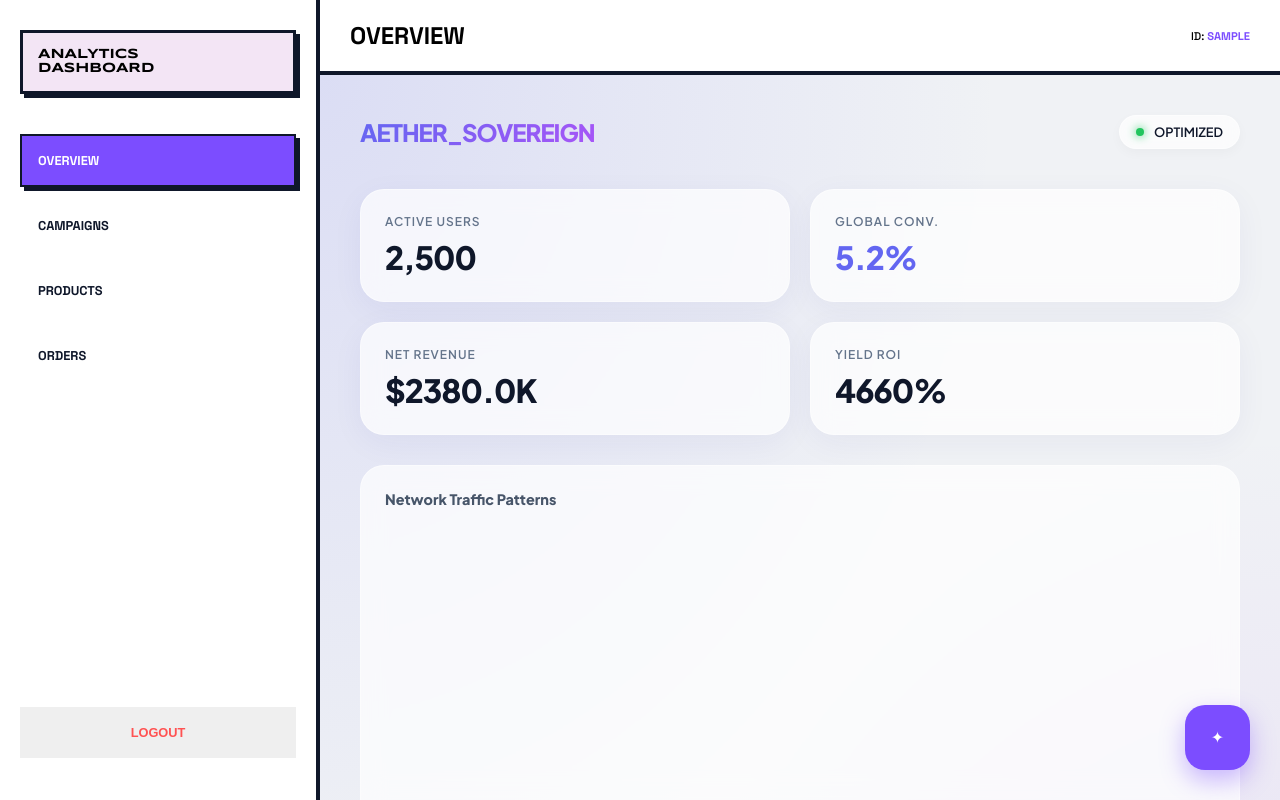
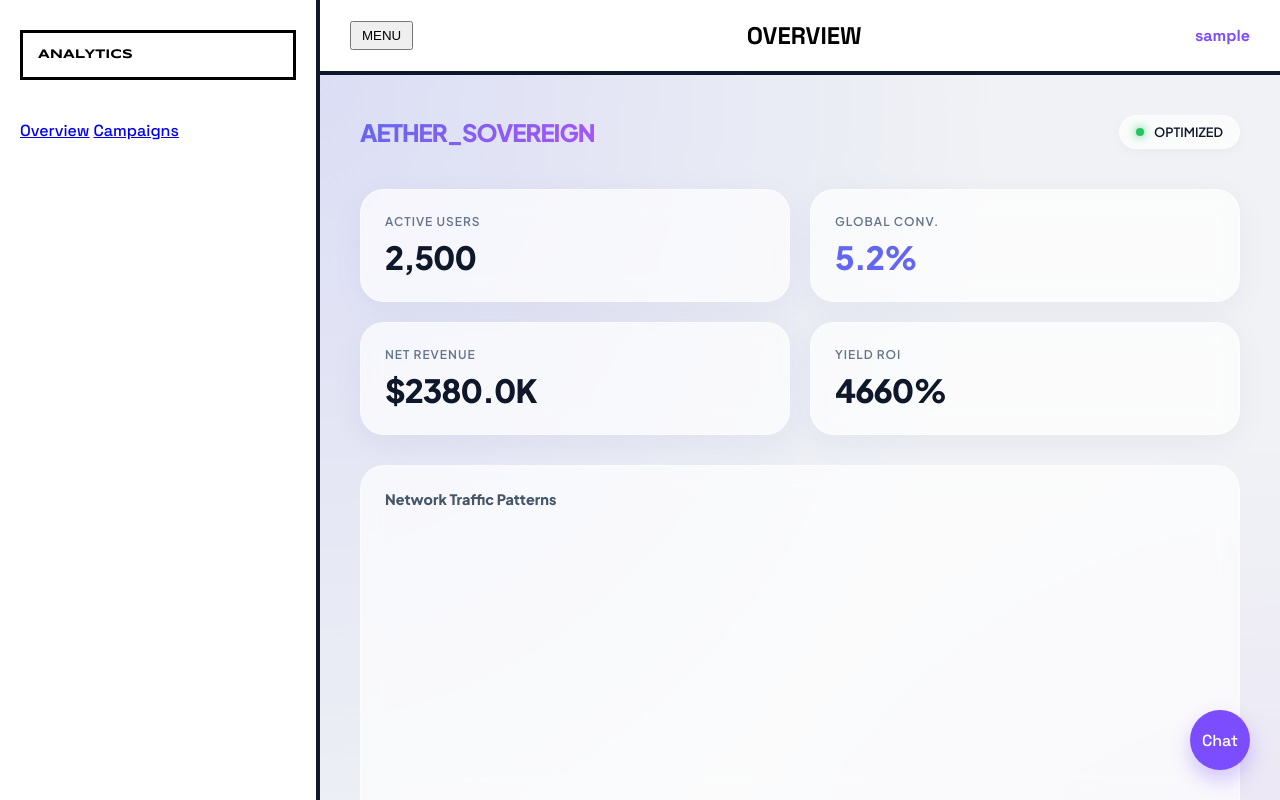
Before and after one commit to RAHUL2525252525/DIGITAL-ANALYTICS-DASHBOARD, a Flask app: page /dashboard in a window 1280 px wide. Run offline with Flask 3, Linux system fonts and the light colour scheme; the visitor is signed in with stand-in values (Sample User, id 1); some libraries are stand-ins or nearby versions.

Commit message:
Update dashboard.html

```diff
--- a/templates/dashboard.html
+++ b/templates/dashboard.html
@@ -13,49 +13,58 @@
   --panel-white: #FFFFFF;
   --text-main: #0F172A;
   --border-thick: 4px solid #0F172A;
-  --danger: #FF5252;
   --shadow-brutalist: 8px 8px 0px #0F172A;
   --ai-bubble: #F8FAFC;
   --user-bubble: #7C4DFF;
   --chat-glass: rgba(255, 255, 255, 0.94);
 }
-* { margin: 0; padding: 0; box-sizing: border-box; cursor: crosshair; -webkit-tap-highlight-color: transparent; }
+
+* { margin: 0; padding: 0; box-sizing: border-box; cursor: crosshair; }
 
 body {
   font-family: 'Space Grotesk', sans-serif;
   background: var(--bg-pure);
   display: flex;
-  height: 100vh;
-  height: 100dvh; /* Fix for mobile address bars */
+  height: 100dvh; /* Dynamic viewport height for mobile bars */
   width: 100vw;
   overflow: hidden;
-  position: fixed; /* Prevent bouncy scrolling on mobile shells */
+  position: fixed;
 }
 
 /* --- DASHBOARD UI --- */
 .sidebar {
   width: 320px; background: var(--panel-white); border-right: var(--border-thick);
   padding: 30px 20px; display: flex; flex-direction: column; flex-shrink: 0;
-  transition: transform 0.3s ease; z-index: 1001; overflow-y: auto;
+  transition: transform 0.3s ease; z-index: 1001;
 }
-.brand-container { margin-bottom: 40px; padding: 15px; border: 3px solid var(--text-main); background: var(--accent-purple-soft); box-shadow: 4px 4px 0px var(--text-main); flex-shrink: 0; }
-.brand-title { font-family: 'Syncopate', sans-serif; font-size: 0.85rem; font-weight: 700; text-transform: uppercase; }
 
-.nav-link { display: block; padding: 16px; margin-bottom: 12px; text-transform: uppercase; font-weight: 700; font-size: 0.8rem; text-decoration: none; color: var(--text-main); border: 2px solid transparent; cursor: pointer; }
-.nav-link.active { background: var(--accent-purple); color: #fff; border: 2px solid var(--text-main); box-shadow: 4px 4px 0px var(--text-main); }
+.main { flex: 1; display: flex; flex-direction: column; min-width: 0; height: 100%; position: relative; }
 
-.main { flex: 1; display: flex; flex-direction: column; min-width: 0; position: relative; height: 100%; }
-.header { display: flex; justify-content: space-between; align-items: center; padding: 20px 30px; background: white; border-bottom: var(--border-thick); flex-shrink: 0; }
+.header {
+  display: flex; justify-content: space-between; align-items: center;
+  padding: 20px 30px; background: white; border-bottom: var(--border-thick); flex-shrink: 0;
+}
 
-/* FIX: Scrollable container for the pages */
-.content-area { flex: 1; overflow-y: auto; -webkit-overflow-scrolling: touch; background: #fff; }
-#frame { width: 100%; height: 100%; border: none; display: block; }
+/* THE CRITICAL FIX FOR MOBILE IFRAME SCROLLING */
+.content-area {
+  flex: 1;
+  position: relative;
+  overflow-y: auto;
+  -webkit-overflow-scrolling: touch; /* Forces momentum scrolling on iOS */
+}
 
-#mobile-toggle { display: none; background: var(--text-main); color: white; border: none; padding: 8px 12px; font-family: 'Syncopate'; font-size: 0.6rem; }
+#frame {
+  width: 100%;
+  height: 100%;
+  border: none;
+  display: block;
+  /* Prevent iframe from expanding beyond parent on mobile */
+  min-height: 100%;
+}
 
-/* --- MODERN CHATBOT (Original Design Reverted) --- */
+/* --- CHATBOT UI (Reverted to Original Logic/Style) --- */
 #chat-window {
-  width: 420px; height: 650px;
+  width: 420px; height: 600px;
   background: var(--chat-glass);
   backdrop-filter: blur(12px); border: 1px solid rgba(0,0,0,0.1);
   display: none; flex-direction: column;
@@ -63,182 +72,131 @@ body {
   box-shadow: 0 20px 50px rgba(0,0,0,0.15); z-index: 2000;
   border-radius: 24px; overflow: hidden;
 }
+
 .chat-header {
     background: #fff; color: var(--text-main); padding: 18px 24px;
     display: flex; justify-content: space-between; align-items: center; border-bottom: 1px solid #eee;
 }
-.ai-status { display: flex; align-items: center; gap: 10px; }
-.ai-logo-dot {
-    width: 32px; height: 32px; background: var(--accent-purple);
-    border-radius: 50%; display: flex; align-items: center; justify-content: center;
-    font-size: 14px; font-weight: 700; color: white;
-}
-.chat-project-card {
-  margin: 15px; padding: 15px; background: #fff; border: 1px solid #eee;
-  border-radius: 16px; font-size: 12px; line-height: 1.5;
-  color: #64748b; box-shadow: 0 4px 12px rgba(0,0,0,0.03);
-}
-#chat-messages { flex: 1; overflow-y: auto; padding: 20px; display: flex; flex-direction: column; gap: 20px; }
-.msg-bubble { padding: 14px 18px; font-size: 14px; line-height: 1.6; max-width: 85%; position: relative; border-radius: 18px; }
+
+#chat-messages { flex: 1; overflow-y: auto; padding: 20px; display: flex; flex-direction: column; gap: 15px; }
+
+.msg-bubble { padding: 12px 16px; font-size: 14px; line-height: 1.5; max-width: 80%; border-radius: 18px; }
 .user-msg { background: var(--user-bubble); color: white; align-self: flex-end; border-bottom-right-radius: 4px; }
-.ai-msg { background: var(--ai-bubble); color: var(--text-main); align-self: flex-start; border-bottom-left-radius: 4px; border: 1px solid #f1f5f9; }
-.ai-msg ul { margin-left: 15px; margin-top: 8px; }
-.ai-msg li { list-style: disc; margin-bottom: 6px; }
+.ai-msg { background: var(--ai-bubble); color: var(--text-main); align-self: flex-start; border-bottom-left-radius: 4px; border: 1px solid #e2e8f0; }
 
-.chat-footer { padding: 15px 20px; background: #fff; border-top: 1px solid #eee; }
-.input-container { background: #f1f5f9; border-radius: 12px; display: flex; align-items: center; padding: 5px 10px; }
-#chat-input { flex: 1; padding: 12px; border: none; background: transparent; outline: none; font-family: inherit; font-size: 14px; }
-.controls-group { display: flex; gap: 8px; }
-.btn-circle {
-    width: 38px; height: 38px; border-radius: 10px; border: none;
-    display: flex; align-items: center; justify-content: center;
-    cursor: pointer; transition: 0.2s; font-size: 18px;
-}
-.stop-btn { background: #e2e8f0; color: #64748b; display: none; }
-.send-btn { background: var(--accent-purple); color: white; }
+.chat-footer { padding: 15px; background: #fff; border-top: 1px solid #eee; }
+.input-container { background: #f1f5f9; border-radius: 12px; display: flex; align-items: center; padding: 5px; }
+#chat-input { flex: 1; padding: 10px; border: none; background: transparent; outline: none; }
+
+.stop-btn { background: #e2e8f0; color: #64748b; display: none; padding: 8px 12px; border-radius: 8px; border:none; cursor:pointer; margin-right:5px;}
+.send-btn { background: var(--accent-purple); color: white; border: none; padding: 8px 15px; border-radius: 8px; cursor: pointer; }
 
 #chat-trigger {
   position: fixed; bottom: 30px; right: 30px;
-  width: 65px; height: 65px; background: var(--accent-purple);
-  border-radius: 20px; color: white; display: flex;
+  width: 60px; height: 60px; background: var(--accent-purple);
+  border-radius: 50%; color: white; display: flex;
   justify-content: center; align-items: center; cursor: pointer;
-  z-index: 2000; box-shadow: 0 10px 25px rgba(124, 77, 255, 0.4);
+  z-index: 2000; box-shadow: 0 10px 20px rgba(124, 77, 255, 0.3);
 }
 
 @media (max-width: 850px) {
-  .sidebar { position: absolute; left: 0; top: 0; bottom: 0; transform: translateX(-100%); width: 280px; }
+  .sidebar { position: absolute; left: 0; top: 0; bottom: 0; transform: translateX(-100%); }
   .sidebar.open { transform: translateX(0); }
-  #chat-window { width: 94vw; height: 75vh; right: 3vw; bottom: 90px; }
-  #mobile-toggle { display: block; }
+  #chat-window { width: 90vw; height: 70dvh; right: 5vw; bottom: 90px; }
 }
 </style>
 </head>
 <body>
 
 <div class="sidebar" id="sidebar">
-  <div class="brand-container">
-    <h1 class="brand-title">ANALYTICS<br>DASHBOARD</h1>
+  <div style="margin-bottom: 40px; padding: 15px; border: 3px solid #000;">
+    <h1 style="font-family: 'Syncopate'; font-size: 0.8rem;">ANALYTICS</h1>
   </div>
   <nav>
-    <a class="nav-link active" onclick="loadPage('overview', event)">Overview</a>
-    <a class="nav-link" onclick="loadPage('campaigns', event)">Campaigns</a>
-    <a class="nav-link" onclick="loadPage('products', event)">Products</a>
-    <a class="nav-link" onclick="loadPage('orders', event)">Orders</a>
+    <a class="nav-link active" href="#" onclick="loadPage('overview', event)">Overview</a>
+    <a class="nav-link" href="#" onclick="loadPage('campaigns', event)">Campaigns</a>
   </nav>
-  <button class="nav-link" onclick="logout()" style="margin-top:auto; color:var(--danger)">Logout</button>
 </div>
 
 <div class="main">
   <div class="header">
-    <button id="mobile-toggle" onclick="toggleMenu()">MENU</button>
+    <button onclick="document.getElementById('sidebar').classList.toggle('open')" style="padding:5px 10px;">MENU</button>
     <h2 id="pageTitle">OVERVIEW</h2>
-    <div style="font-size:0.7rem;">ID: <span id="username" style="color:var(--accent-purple); font-weight:800;">...</span></div>
+    <div id="username" style="font-weight:bold; color:var(--accent-purple);">...</div>
   </div>
   <div class="content-area">
     <iframe id="frame" src="/overview"></iframe>
   </div>
 </div>
 
-<!-- CHATBOT -->
 <div id="chat-window">
   <div class="chat-header">
-    <div class="ai-status">
-        <div class="ai-logo-dot">A</div>
-        <div>
-            <div style="font-size: 14px; font-weight: 700;">AI-ASSISTANT</div>
-            <div style="font-size: 10px; color: #22c55e;">● Active</div>
-        </div>
-    </div>
-    <button onclick="toggleChat()" style="background:none; border:none; color:#94a3b8; cursor:pointer; font-size:20px;">✕</button>
-  </div>
-
-  <div class="chat-project-card">
-    <strong>Project Aether:</strong> Real-time marketing intelligence system.<br>
-    <strong>Core Engine:</strong> Sovereign Data Analytics v4.2.<br>
-    <strong>Interface:</strong> Optimized for campaign tracking.
+    <strong>AI ASSISTANT</strong>
+    <button onclick="toggleChat()" style="background:none; border:none; font-size:1.2rem;">×</button>
   </div>
   <div id="chat-messages"></div>
   <div class="chat-footer">
     <div class="input-container">
-      <input type="text" id="chat-input" placeholder="Ask Aether something..." onkeypress="handleEnter(event)">
-      <div class="controls-group">
-        <button class="btn-circle stop-btn" id="stop-btn" onclick="stopResponse()" title="Stop Generation">■</button>
-        <button class="btn-circle send-btn" id="send-btn" onclick="sendMessage()">✦</button>
-      </div>
+      <input type="text" id="chat-input" placeholder="Type..." onkeypress="if(event.key==='Enter') sendMessage()">
+      <button class="stop-btn" id="stop-btn" onclick="stopResponse()">Stop</button>
+      <button class="send-btn" onclick="sendMessage()">Send</button>
     </div>
   </div>
 </div>
-<div id="chat-trigger" onclick="toggleChat()">✦</div>
+<div id="chat-trigger" onclick="toggleChat()">Chat</div>
 
 <script>
-let currentResponse = "";
-let typeIdx = 0;
 let typingTimer = null;
 let isGenerating = false;
 
-function toggleMenu() { document.getElementById('sidebar').classList.toggle('open'); }
 function toggleChat() {
-  const win = document.getElementById("chat-window");
-  win.style.display = (win.style.display === "flex") ? "none" : "flex";
+  const chat = document.getElementById("chat-window");
+  chat.style.display = (chat.style.display === "flex") ? "none" : "flex";
 }
 
 function stopResponse() {
     clearInterval(typingTimer);
     isGenerating = false;
     document.getElementById('stop-btn').style.display = "none";
-    document.getElementById('chat-input').disabled = false;
-    const activeBubble = document.querySelector('.typing-state');
-    if(activeBubble) activeBubble.classList.remove('typing-state');
-}
-
-function formatContent(text) {
-    return text.replace(/^\s*[\*\-]\s*(.*)/gm, '<li>$1</li>')
-               .replace(/(<li>.*<\/li>)/s, '<ul>$1</ul>')
-               .replace(/\*\*(.*?)\*\*/g, '<strong>$1</strong>');
-}
-
-function streamText() {
-    const aiBubble = document.querySelector('.typing-state');
-    if (!aiBubble) return;
-    typingTimer = setInterval(() => {
-        if (typeIdx < currentResponse.length) {
-            aiBubble.innerHTML = formatContent(currentResponse.substring(0, typeIdx + 1));
-            typeIdx++;
-            const msgArea = document.getElementById("chat-messages");
-            msgArea.scrollTop = msgArea.scrollHeight;
-        } else {
-            stopResponse();
-        }
-    }, 20);
 }
 
 async function sendMessage() {
   const input = document.getElementById("chat-input");
   const msg = input.value.trim();
-  if (!msg) return;
-  stopResponse();
+  if (!msg || isGenerating) return;
+
   input.value = "";
   isGenerating = true;
-  document.getElementById('stop-btn').style.display = "flex";
+  document.getElementById('stop-btn').style.display = "inline-block";
+
   const msgArea = document.getElementById("chat-messages");
   msgArea.innerHTML += `<div class="msg-bubble user-msg">${msg}</div>`;
 
   const aiBubble = document.createElement("div");
-  aiBubble.className = "msg-bubble ai-msg typing-state";
+  aiBubble.className = "msg-bubble ai-msg";
   msgArea.appendChild(aiBubble);
   msgArea.scrollTop = msgArea.scrollHeight;
+
   try {
     const res = await fetch("/api/gemini-chat", {
       method: "POST",
       headers: { "Content-Type": "application/json" },
-      body: JSON.stringify({ message: msg + " (Short, simple, bullet points if needed.)" })
+      body: JSON.stringify({ message: msg })
     });
     const data = await res.json();
-    currentResponse = data.reply;
-    typeIdx = 0;
-    streamText();
+
+    let i = 0;
+    typingTimer = setInterval(() => {
+      if (i < data.reply.length) {
+        aiBubble.innerText += data.reply.charAt(i);
+        i++;
+        msgArea.scrollTop = msgArea.scrollHeight;
+      } else {
+        stopResponse();
+      }
+    }, 30);
   } catch (err) {
-    aiBubble.innerHTML = "Connectivity lost.";
+    aiBubble.innerText = "Error connecting.";
     stopResponse();
   }
 }
@@ -246,18 +204,12 @@ async function sendMessage() {
 function loadPage(page, e) {
   document.getElementById("frame").src = `/${page}`;
   document.getElementById("pageTitle").innerText = page.toUpperCase();
-  document.querySelectorAll(".nav-link").forEach(el => el.classList.remove("active"));
-  if(e && e.target) e.target.classList.add("active");
-  if(window.innerWidth <= 850) toggleMenu();
+  if(window.innerWidth < 850) document.getElementById('sidebar').classList.remove('open');
 }
 
-function handleEnter(e) { if(e.key === 'Enter') sendMessage(); }
-function logout() { window.location.href = "/logout"; }
-
-window.onload = function() {
-  fetch('/check-session').then(res => res.json()).then(data => {
-    if(data.session && data.session.user_name)
-      document.getElementById("username").innerText = data.session.user_name.toUpperCase();
+window.onload = () => {
+  fetch('/check-session').then(r => r.json()).then(d => {
+    if(d.session) document.getElementById("username").innerText = d.session.user_name;
   });
 };
 </script>
```
